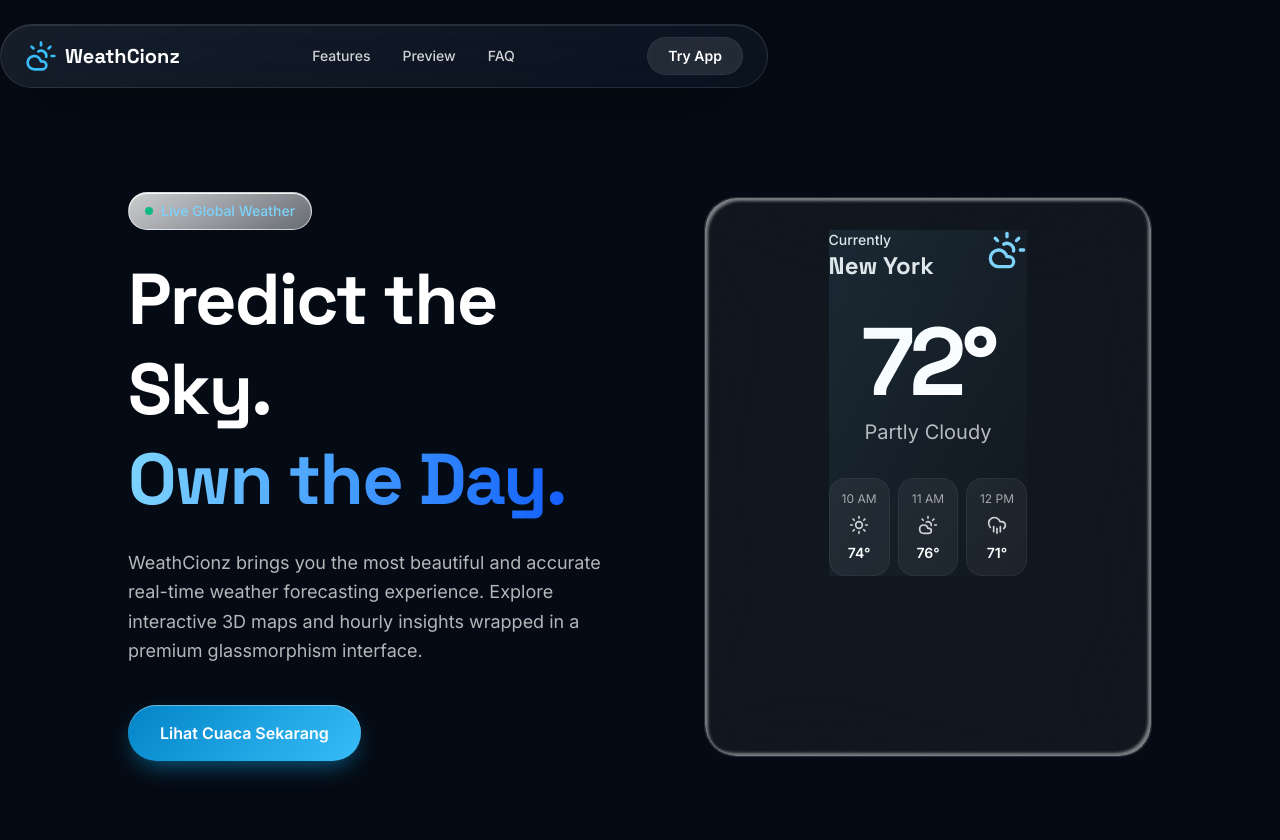
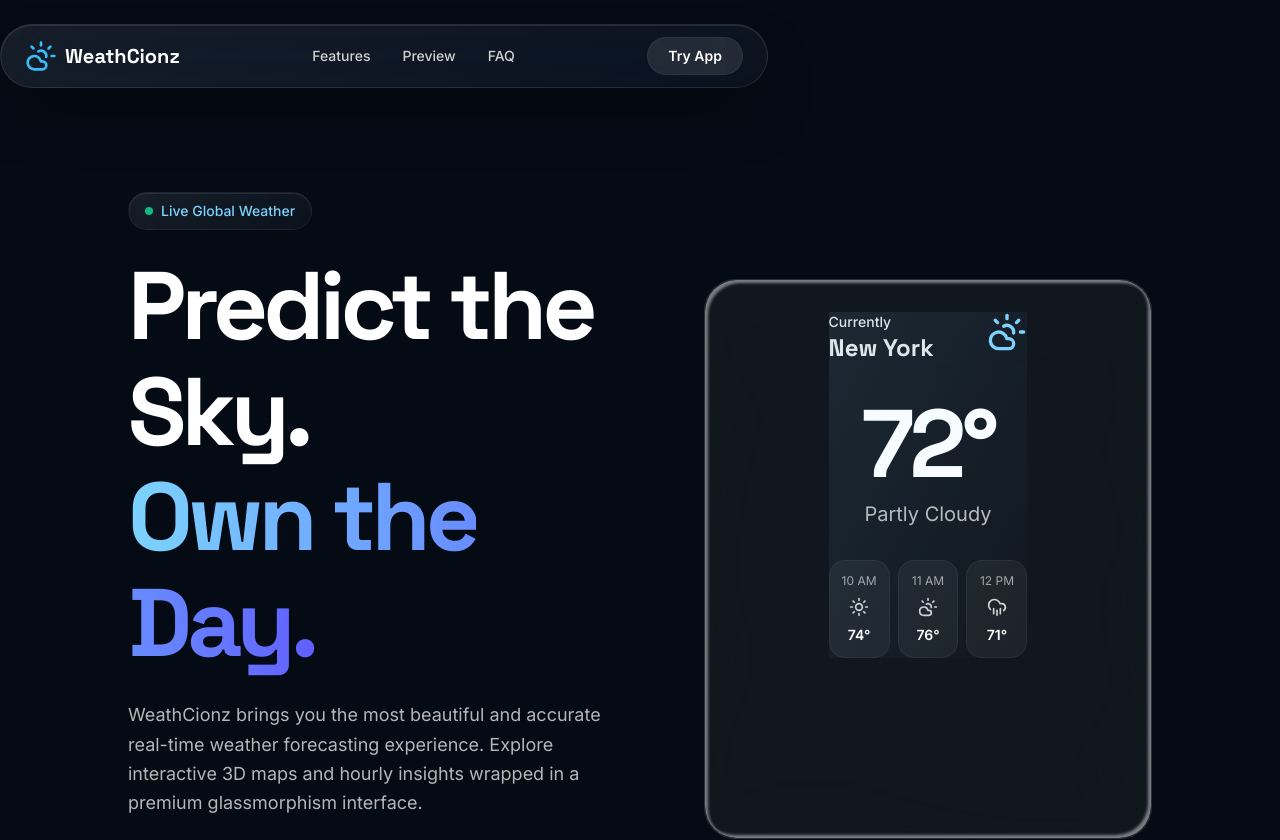
Before and after one commit to brianaryansyah/WeathCionz, a React (Vite) app: page / in a window 1280 px wide. Shown: the top 840 px of the page. Built offline with nearby package versions, Linux system fonts and the light colour scheme; no server answers.

Commit message:
Refine hero typography

```diff
--- a/src/pages/LandingPage/Hero.jsx
+++ b/src/pages/LandingPage/Hero.jsx
@@ -35,14 +35,14 @@ export default function Hero() {
         animate="visible"
         className="container max-w-5xl mx-auto flex flex-col lg:flex-row items-center gap-16"
       >
-        <div className="flex-1 text-center lg:text-left flex flex-col items-center lg:items-start z-10">
-          <motion.div variants={itemVariants} className="inline-flex items-center gap-2 px-4 py-2 rounded-full glass mb-6 text-sky-400 font-medium text-sm">
+        <div className="flex-1 text-center lg:text-left flex flex-col items-center lg:items-start z-10 mt-12 lg:mt-0">
+          <motion.div variants={itemVariants} className="inline-flex items-center gap-2 px-4 py-2 rounded-full glass-dark border border-white/5 mb-6 text-sky-400 font-medium text-sm">
             <span className="live-dot" /> Live Global Weather
           </motion.div>
 
-          <motion.h1 variants={itemVariants} className="text-5xl lg:text-7xl font-bold font-display text-white leading-tight mb-6 tracking-tight">
+          <motion.h1 variants={itemVariants} className="text-6xl lg:text-8xl font-bold font-display text-white leading-[1.1] mb-6 tracking-tighter">
             Predict the Sky.<br/>
-            <span className="text-transparent bg-clip-text bg-gradient-to-r from-sky-400 to-blue-600">
+            <span className="text-transparent bg-clip-text bg-gradient-to-r from-sky-400 to-indigo-500">
               Own the Day.
             </span>
           </motion.h1>
@@ -54,7 +54,7 @@ export default function Hero() {
           <motion.div variants={itemVariants} className="flex items-center gap-4">
             <Link
               to="/app"
-              className="px-8 py-4 text-base font-semibold rounded-full btn-primary hover:scale-105 transition-transform"
+              className="px-10 py-5 text-lg font-bold rounded-full btn-primary hover:-translate-y-1 inline-flex items-center gap-2"
             >
               Lihat Cuaca Sekarang
             </Link>
```
